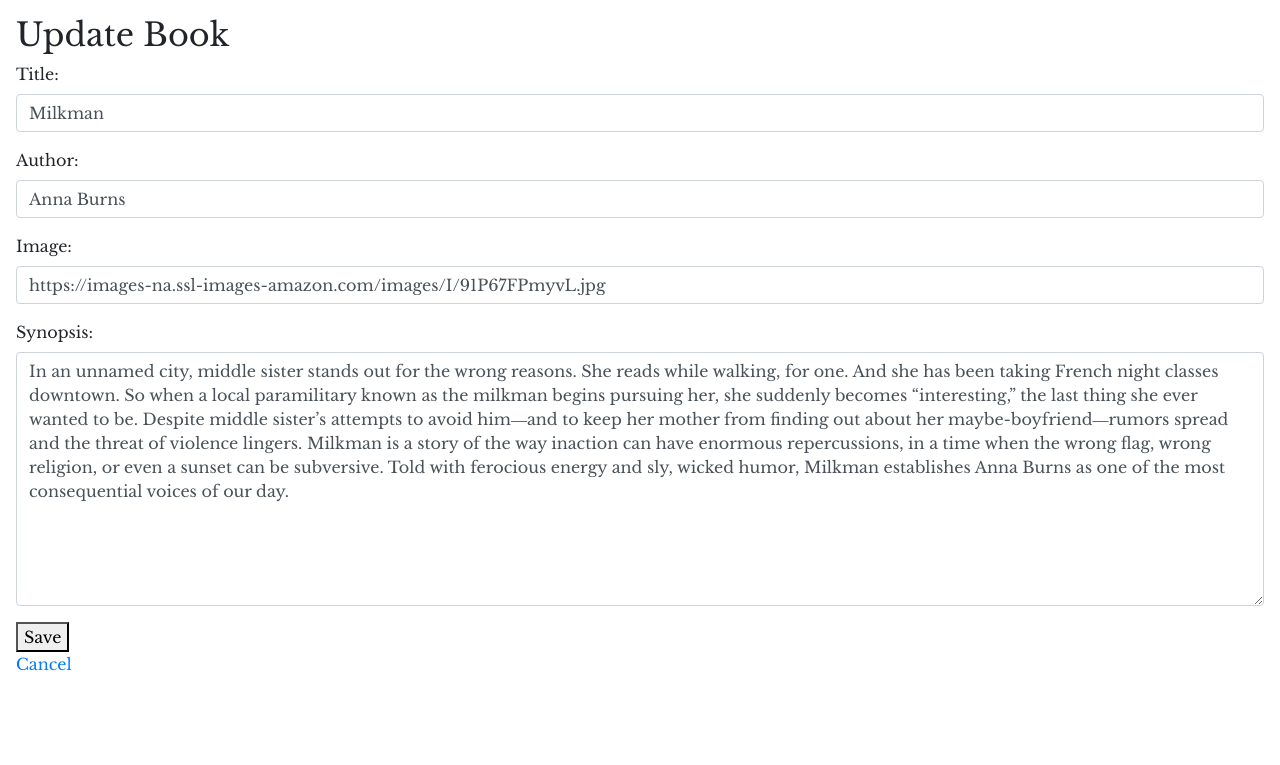
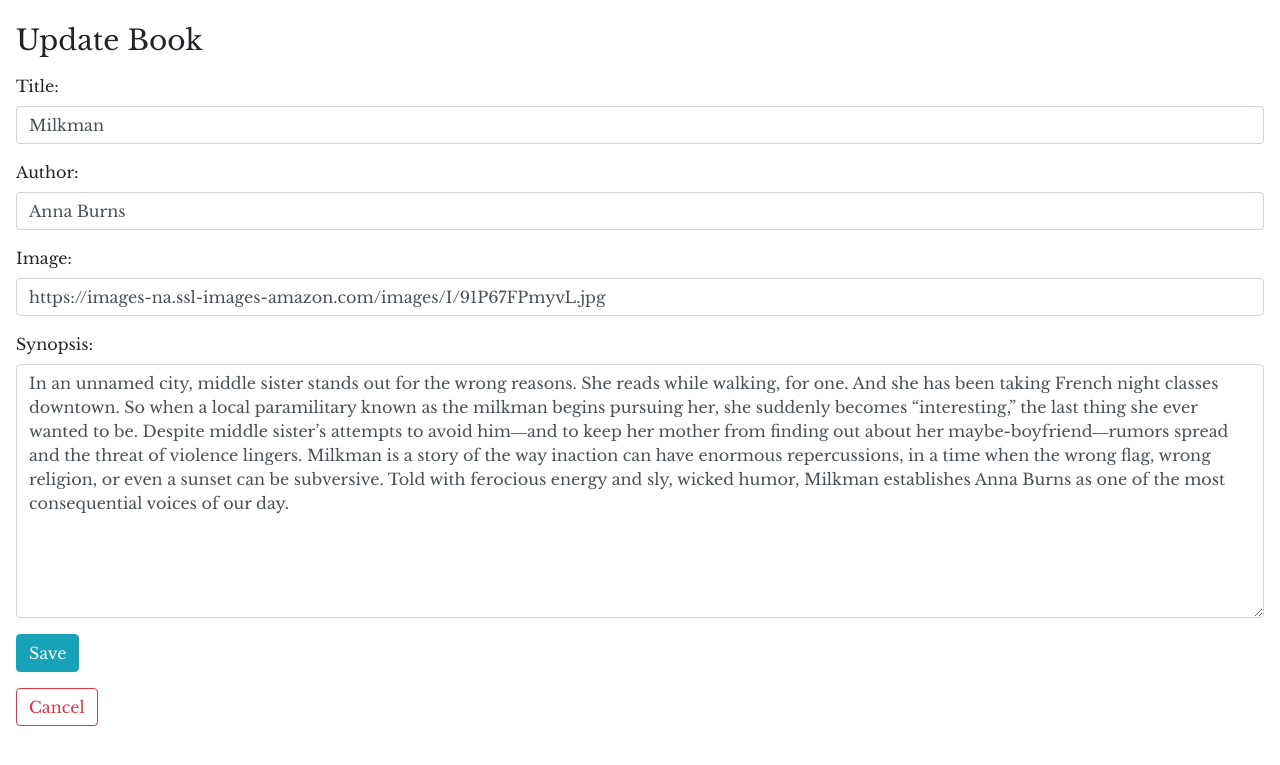
Before and after one commit to github-marti/Librarti, a Django app: page /books/book/11/edit_book in a window 1280 px wide. Shown: the top 765 px of the page. Run offline with Django 3.2, Linux system fonts and the light colour scheme; data comes from the database, SQL or seed files in the repository; some libraries are stand-ins or nearby versions.

Commit message:
made submit and cancel a tags into buttons in book-edit

```diff
--- a/books/templates/books/book_edit.html
+++ b/books/templates/books/book_edit.html
@@ -21,20 +21,24 @@
 <body>
     <div class="p-3 edit-wrapper">
         {% if book_id %}
-        <h2>Update Book</h2>
+        <h3 class="py-2">Update Book</h3>
         {% else %}
-        <h2>Add New Book</h2>
+        <h3 class="py-2">Add New Book</h3>
         {% endif %}
         <form method="POST">{% csrf_token %}
             {{ book_form.as_p }}
             {{ review_form.as_p }}
-            <button type="submit">Save</button>
+            <button class="btn btn-info" type="submit">Save</button>
         </form>
-        <div>
+        <div class="py-3">
             {% if book_id %}
-            <a href="{% url 'books:detail' book_id %}">Cancel</a>
+            <a href="{% url 'books:detail' book_id %}">
+                <button class="btn btn-outline-danger">Cancel</button>
+            </a>
             {% else %}
-            <a href="{% url 'books:index' %}">Cancel</a>
+            <a href="{% url 'books:index' %}">
+                <button class="btn btn-outline-danger">Cancel</button>
+            </a>
             {% endif %}
         </div>
     </div>
```
